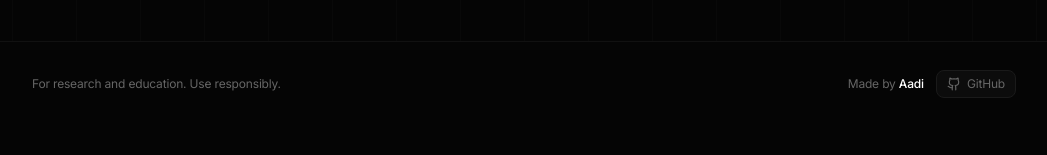
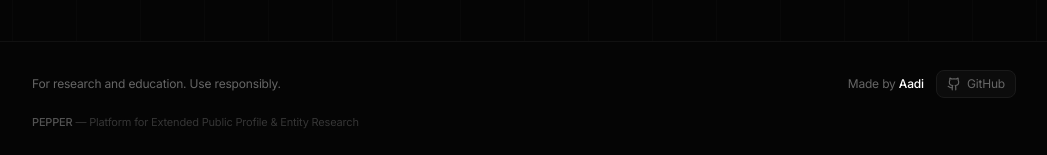
Before and after one commit to DrPhrma/PEPPER, a React (Vite) app: page / in a window 1280 px wide. Shown: the part 1149-1304 px from the top of the page, without its empty margins (116-1163 px from the left). Before the commit the page ends 1275 px from the top, so only its background shows below. Built offline with nearby package versions, Linux system fonts and the light colour scheme.

Commit message:
feat: add PEPPER expansion in footer

```diff
--- a/src/components/Layout.tsx
+++ b/src/components/Layout.tsx
@@ -54,7 +54,8 @@ export default function Layout({ children }: LayoutProps) {
       </main>
 
       <footer className="border-t border-border/60 py-7 mt-auto">
-        <div className="max-w-5xl mx-auto px-5 flex flex-col sm:flex-row items-center justify-between gap-4">
+        <div className="max-w-5xl mx-auto px-5 flex flex-col gap-4">
+          <div className="flex flex-col sm:flex-row items-center justify-between gap-4">
             <p className="text-[12px] text-muted">For research and education. Use responsibly.</p>
 
             <div className="flex items-center gap-3">
@@ -72,6 +73,12 @@ export default function Layout({ children }: LayoutProps) {
               </a>
             </div>
           </div>
+          <p className="text-[11px] text-muted/50 text-center sm:text-left">
+            <span className="text-muted/80 font-medium">PEPPER</span>
+            {' — '}
+            Platform for Extended Public Profile & Entity Research
+          </p>
+        </div>
       </footer>
     </div>
   )
```
Lines whose indentation alone changed are shown as unchanged.
